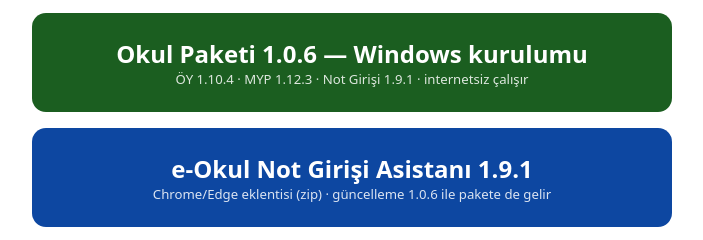
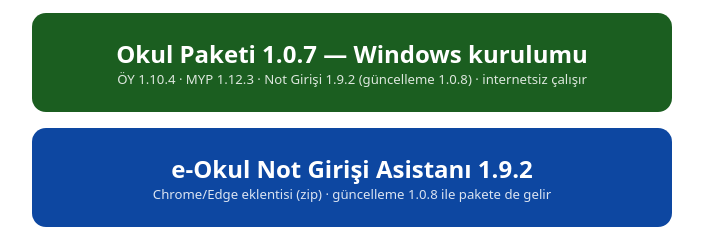
Before and after one commit to aytekinsugar1903/egitim-yardimci, a plain HTML site: page index.html in a window 1280 px wide. Shown: the part 327-567 px from the top of the page, without its empty margins (288-991 px from the left). Drawn offline with Linux system fonts and the light colour scheme.

Commit message:
Okul Paketi 1.0.8: Not Girişi 1.9.2 (panel sağ kenarda)
Not Girişi paneli ve "Not" sekmesi sağ kenara alındı; sekme basılınca panel sağdan açılır, ikisi birlikte yukarı-aşağı taşınır. Güncelleme paketi ve eklenti zip'i 1.9.2. Kurulum exe 1.0.7 olarak durur (yeniden üretilmedi); kurulu paketler manifest üzerinden 1.0.8'i alır.

```diff
--- a/index.html
+++ b/index.html
@@ -6,7 +6,7 @@ a.k{background:#1b5e20}a:focus-visible{outline:3px solid #f2a900;outline-offset:
 <body><h1>Eğitim Yardımcı</h1>
 <a class="b" href="oy/">Öğretmen Yardımcısı<small>v1.10.4 · telefona/bilgisayara "Ana ekrana ekle" ile kurulur</small></a>
 <a class="b" href="myp/">Müdür Yardımcısı Paneli<small>v1.12.3</small></a>
-<a class="b k" href="okul-paketi/EvrakAsistani-OkulPaketi-Kurulum-1.0.6.exe" download>Okul Paketi 1.0.6 — Windows kurulumu<small>ÖY 1.10.4 · MYP 1.12.3 · Not Girişi 1.9.1 · internetsiz çalışır</small></a>
-<a class="b" href="okul-paketi/eokul-not-girisi-asistani-v1.9.1.zip" download>e-Okul Not Girişi Asistanı 1.9.1<small>Chrome/Edge eklentisi (zip) · güncelleme 1.0.6 ile pakete de gelir</small></a>
+<a class="b k" href="okul-paketi/EvrakAsistani-OkulPaketi-Kurulum-1.0.7.exe" download>Okul Paketi 1.0.7 — Windows kurulumu<small>ÖY 1.10.4 · MYP 1.12.3 · Not Girişi 1.9.2 (güncelleme 1.0.8) · internetsiz çalışır</small></a>
+<a class="b" href="okul-paketi/eokul-not-girisi-asistani-v1.9.2.zip" download>e-Okul Not Girişi Asistanı 1.9.2<small>Chrome/Edge eklentisi (zip) · güncelleme 1.0.8 ile pakete de gelir</small></a>
 <p><small>Kurulum dosyası imzasızdır; Windows "bilgisayarınızı korudu" derse <b>Ek bilgi → Yine de çalıştır</b>. Kurulu Okul Paketi'ni güncellemek için Başlat menüsünde <b>Okul Paketi güncellemelerini denetle</b>. Verileriniz yalnız kendi cihazınızda tutulur. Yayıncı: Eyüp ŞEKER</small></p>
 </body></html>
```
Also changed, not shown: okul-paketi/manifest.json, 7 other files.
